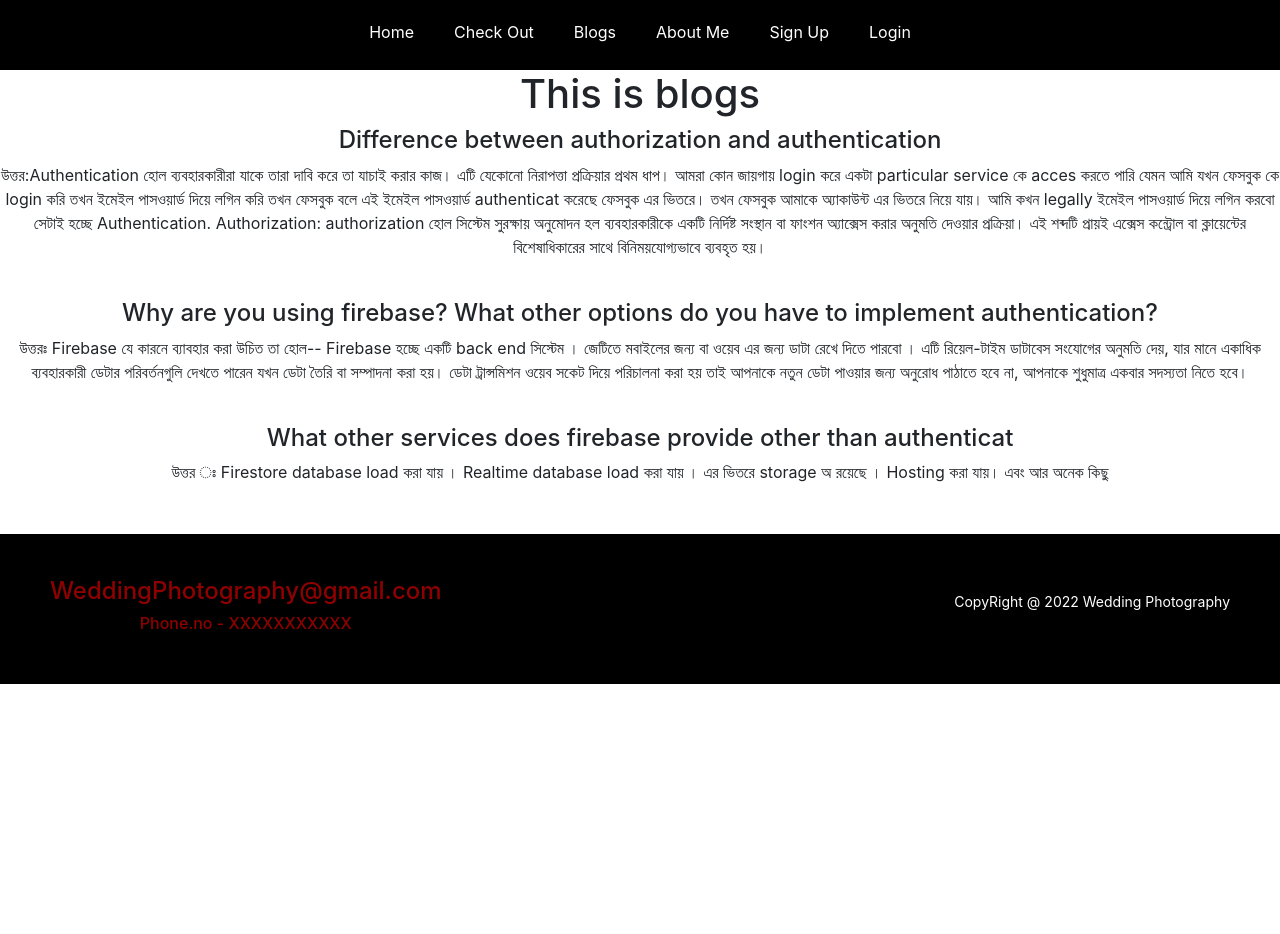
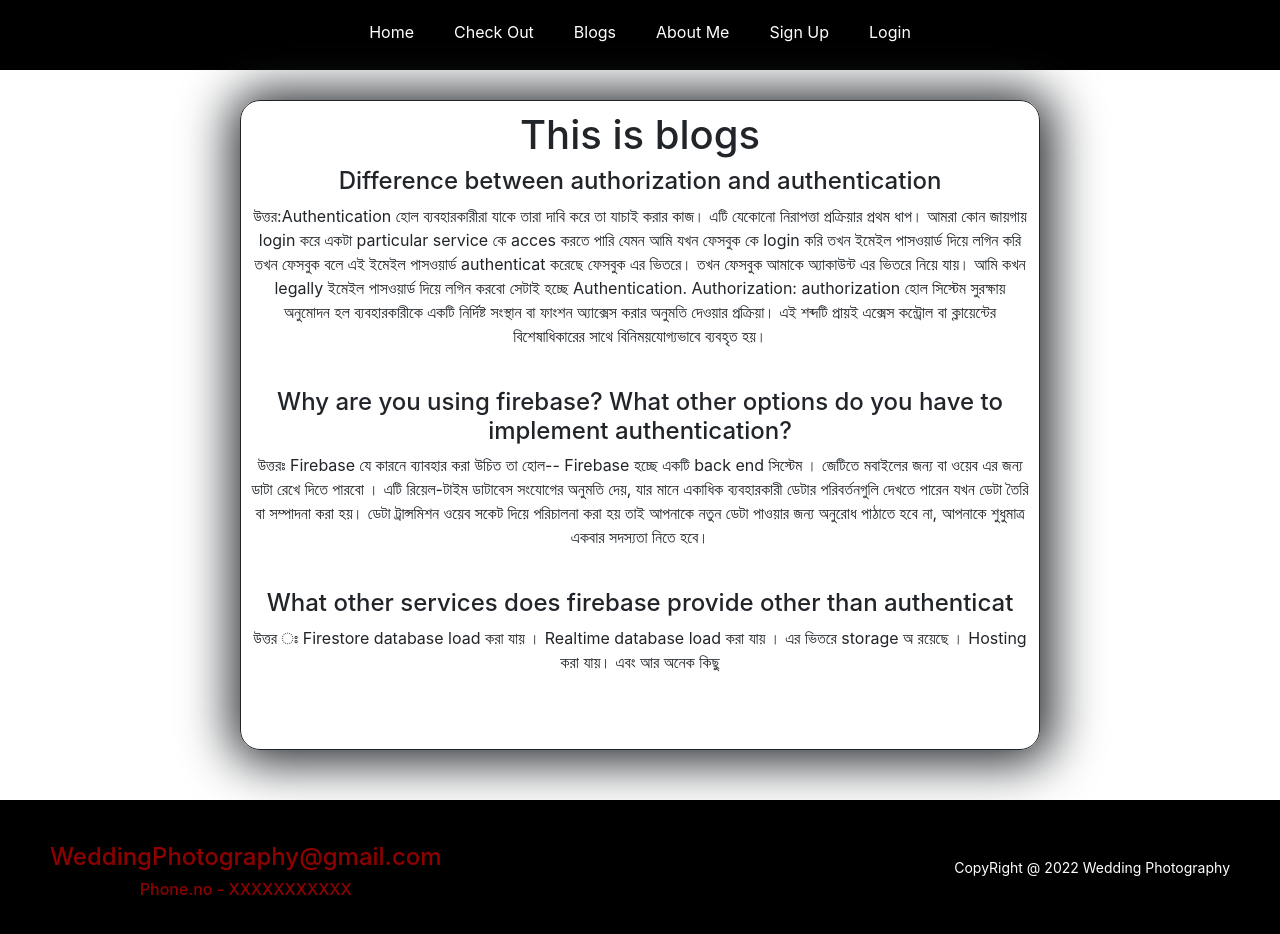
Before and after one commit to sazzadhossain1/your-dream-photo-1, a React (Create React App) app: page /blogs in a window 1280 px wide. Shown: the top 934 px of the page. Before the commit the page ends 800 px from the top, so only its background shows below. Built offline with nearby package versions, Linux system fonts and the light colour scheme; no server answers.

Commit message:
blogs components done

```diff
--- a/src/components/Blogs/Blogs.css
+++ b/src/components/Blogs/Blogs.css
@@ -0,0 +1,11 @@
+.blog-container{
+    height: 650px;
+    width: 800px;
+    margin: auto;
+    margin-top: 30px;
+    border: 1px solid;
+    box-shadow: 2px 2px 50px 10px;
+    padding: 10px;
+    border-radius: 20px;
+
+}
--- a/src/components/Blogs/Blogs.js
+++ b/src/components/Blogs/Blogs.js
@@ -3,7 +3,7 @@ import "./Blogs.css";
 
 const Blogs = () => {
   return (
-    <div>
+    <div className="blog-container">
       <h1>This is blogs</h1>
       <div>
         <h4>Difference between authorization and authentication </h4>
```
Also changed, not shown: 1 other file (tests, documents, lock files or other folders).
